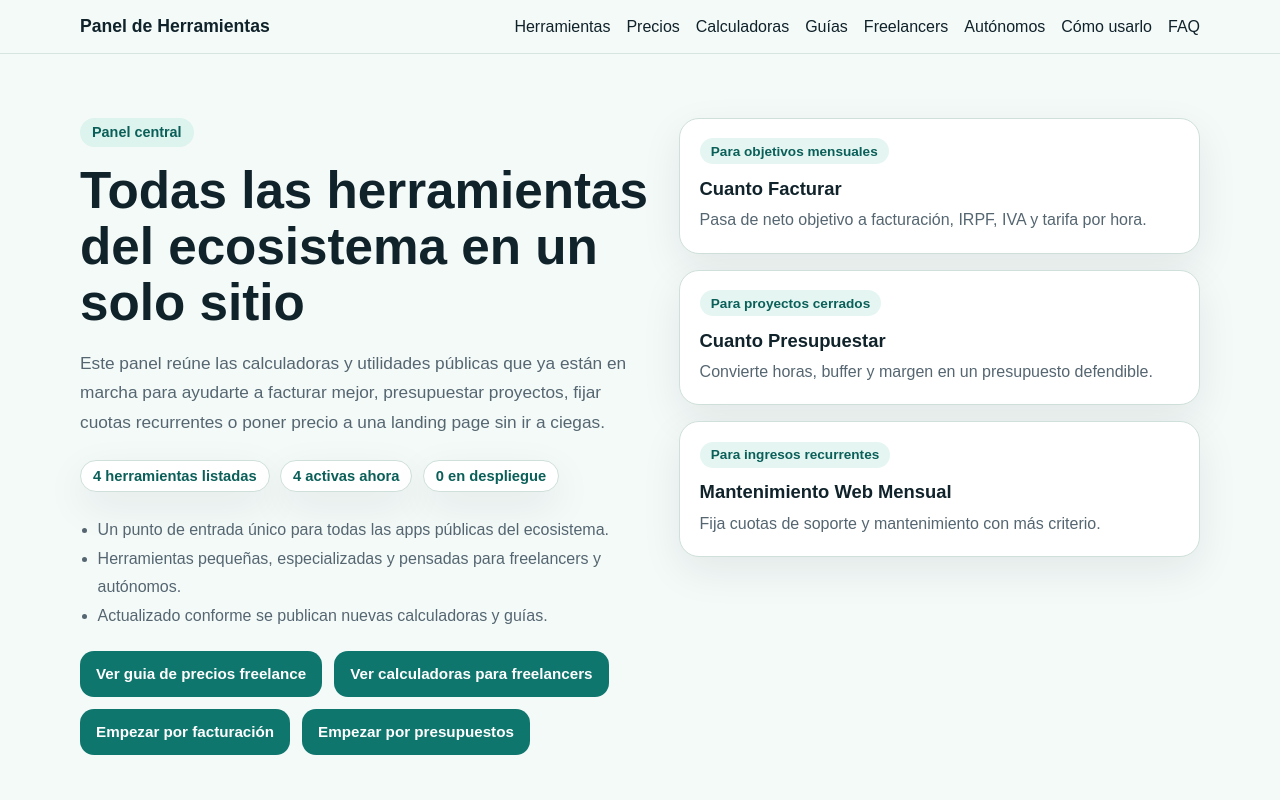
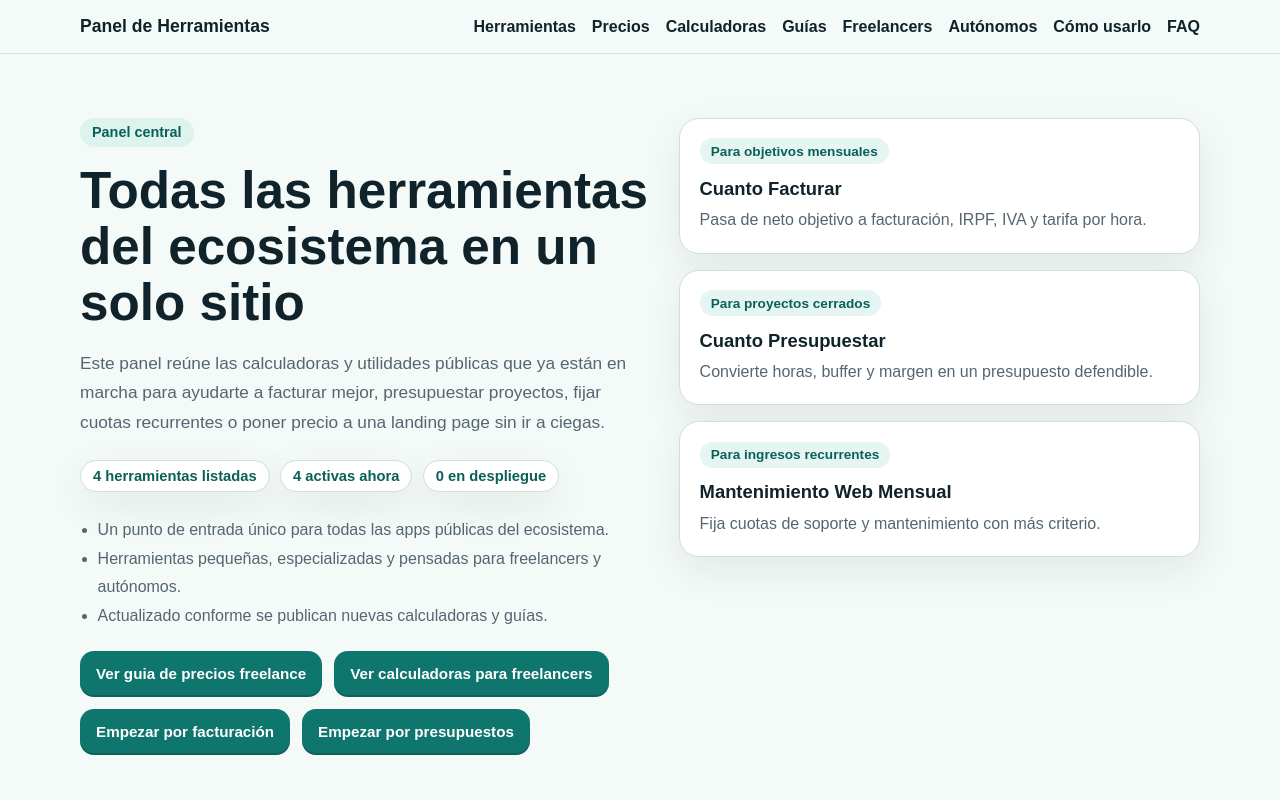
Before and after one commit to djimenezm/paneldeherramientas, a Next.js app: page / in a window 1280 px wide. Shown: the top 800 px of the page. Built offline with nearby package versions, Linux system fonts and the light colour scheme.

Commit message:
Improve interactive affordance styles

```diff
--- a/app/globals.css
+++ b/app/globals.css
@@ -38,6 +38,20 @@ a {
 :where(a, button, input, select, textarea):focus-visible {
   outline: 3px solid var(--accent);
   outline-offset: 3px;
+}
+
+:where(.nav a, .footer-links a, .legal-page a, .text-block a, .article-list a) {
+  color: var(--accent-dark);
+  font-weight: 700;
+  text-decoration: underline;
+  text-decoration-color: rgba(15, 118, 110, 0.42);
+  text-decoration-thickness: 0.08em;
+  text-underline-offset: 0.18em;
+}
+
+:where(.nav a, .footer-links a, .legal-page a, .text-block a, .article-list a):hover {
+  color: var(--accent);
+  text-decoration-color: currentColor;
 }
 
 .container {
@@ -367,6 +381,11 @@ h3 {
   font-weight: 700;
 }
 
+.compact-guide-links a:hover {
+  border-color: var(--accent);
+  color: var(--accent);
+}
+
 .guide-tool {
   display: inline-flex;
   align-items: center;
@@ -440,15 +459,24 @@ h3 {
   color: #fff;
   font-size: 0.95rem;
   font-weight: 800;
+  box-shadow: inset 0 -2px 0 rgba(0, 0, 0, 0.18);
+  transition:
+    background 160ms ease,
+    box-shadow 160ms ease;
 }
 
-.tool-link:hover {
+.tool-link:hover,
+.tool-link:focus-visible {
   background: var(--accent-dark);
+  box-shadow:
+    inset 0 -2px 0 rgba(0, 0, 0, 0.24),
+    0 0 0 4px rgba(15, 118, 110, 0.14);
 }
 
 .tool-link-disabled {
   background: #d9e8e3;
   color: #5a6c67;
+  cursor: not-allowed;
 }
 
 .quick-start-card h3 {
@@ -645,11 +673,6 @@ h3 {
   color: var(--muted);
 }
 
-.site-footer a,
-.legal-page a {
-  color: var(--accent-dark);
-}
-
 .footer-note {
   font-size: 0.92rem;
 }
```
